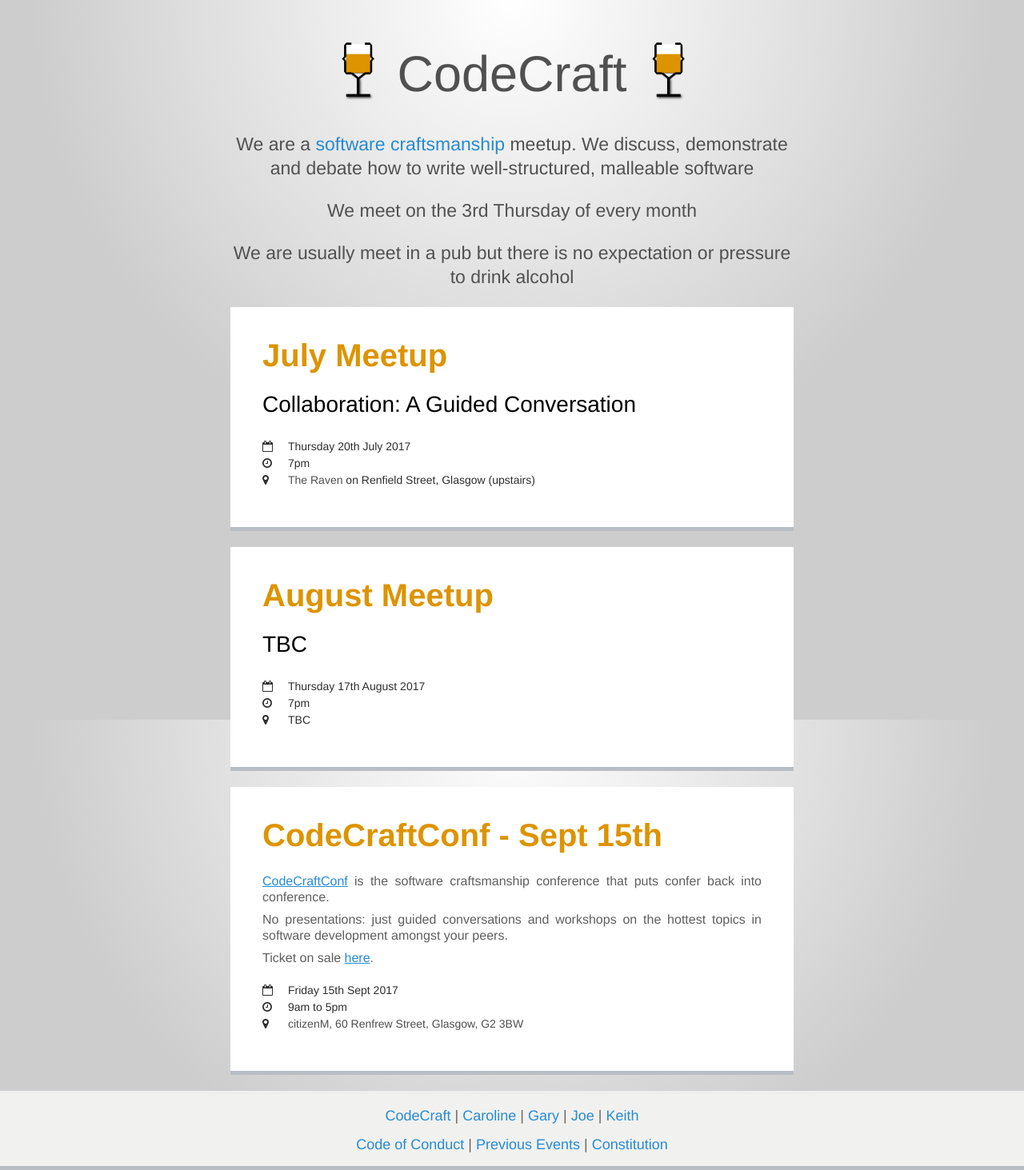
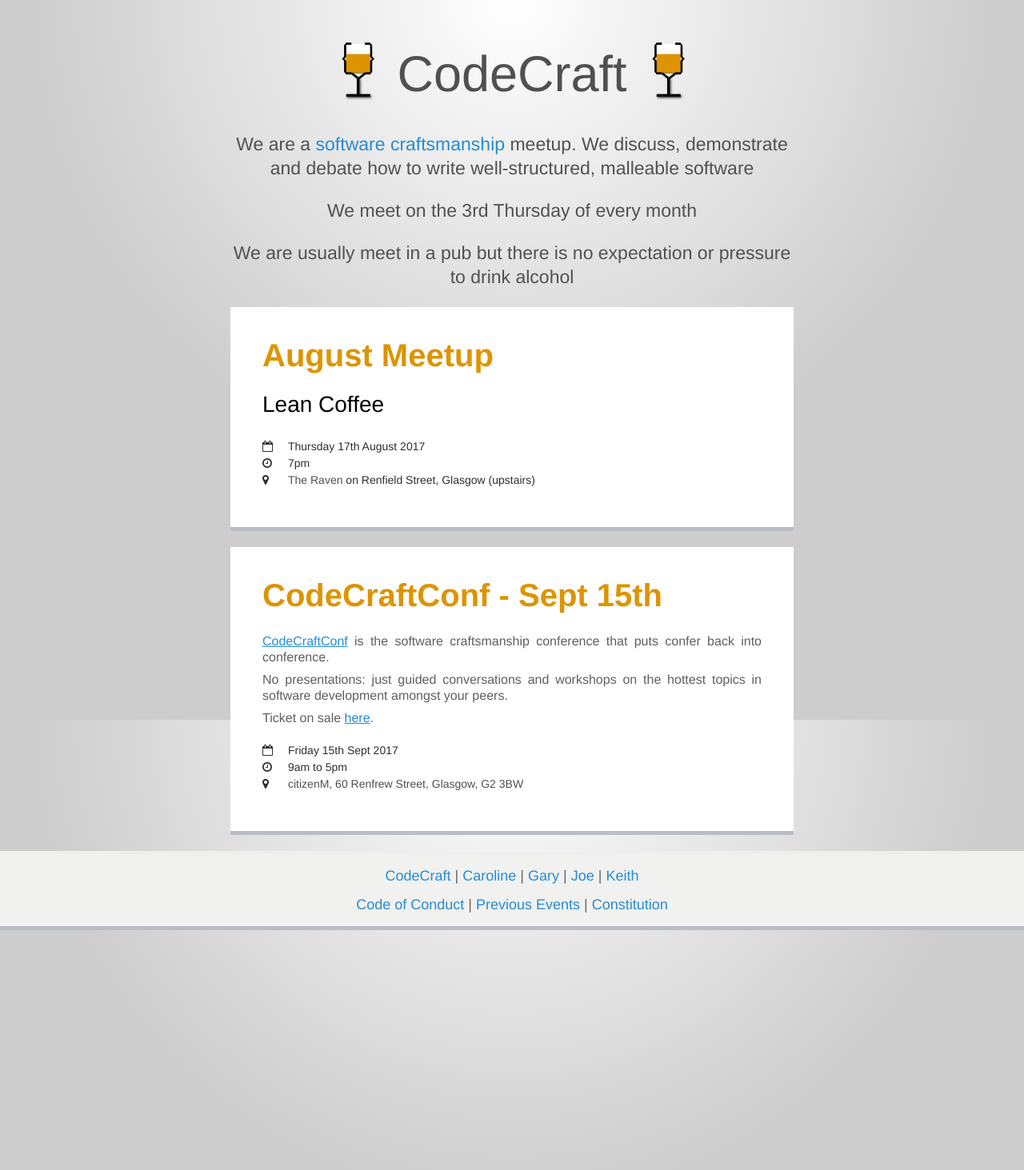
Before and after one commit to codecraftuk/codecraftuk.github.io, a Jekyll site: the page built from index.html, in a window 1280 px wide. Shown: the whole page at 80% size. Built offline with Jekyll 4.4.1, drawn with Linux system fonts in a browser that asks for light colours.

Commit message:
lean coffee for august

```diff
--- a/index.html
+++ b/index.html
@@ -9,22 +9,12 @@
 </div>
 
  <div class="meetups">
-   <h1>July Meetup</h2>
-   <h2><a href="/events/2017/07/collaboration-guided-conversation">Collaboration: A Guided Conversation</a></h2>
-   <div class="meetups-timeanddate">
-    <h3><i class="fa fa-calendar-o" aria-hidden="true"></i>Thursday 20th July 2017</h3>
-    <h3><i class="fa fa-clock-o" aria-hidden="true"></i>7pm</h3>
-    <h3><i class="fa fa-map-marker" aria-hidden="true"></i><a href="https://goo.gl/maps/vWn1J">The Raven</a> on Renfield Street, Glasgow (upstairs)</h3>
-   </div>
- </div>
-
- <div class="meetups">
    <h1>August Meetup</h2>
-   <h2>TBC</h2>
+   <h2><a href="/events/2017/08/lean-coffee">Lean Coffee</a></h2>
    <div class="meetups-timeanddate">
     <h3><i class="fa fa-calendar-o" aria-hidden="true"></i>Thursday 17th August 2017</h3>
     <h3><i class="fa fa-clock-o" aria-hidden="true"></i>7pm</h3>
-    <h3><i class="fa fa-map-marker" aria-hidden="true"></i>TBC</h3>
+    <h3><i class="fa fa-map-marker" aria-hidden="true"></i><a href="https://goo.gl/maps/vWn1J">The Raven</a> on Renfield Street, Glasgow (upstairs)</h3>
    </div>
  </div>
 
```
Also changed, not shown: _posts/2017-08-01-lean-coffee.md (added, +17 -0 lines).
